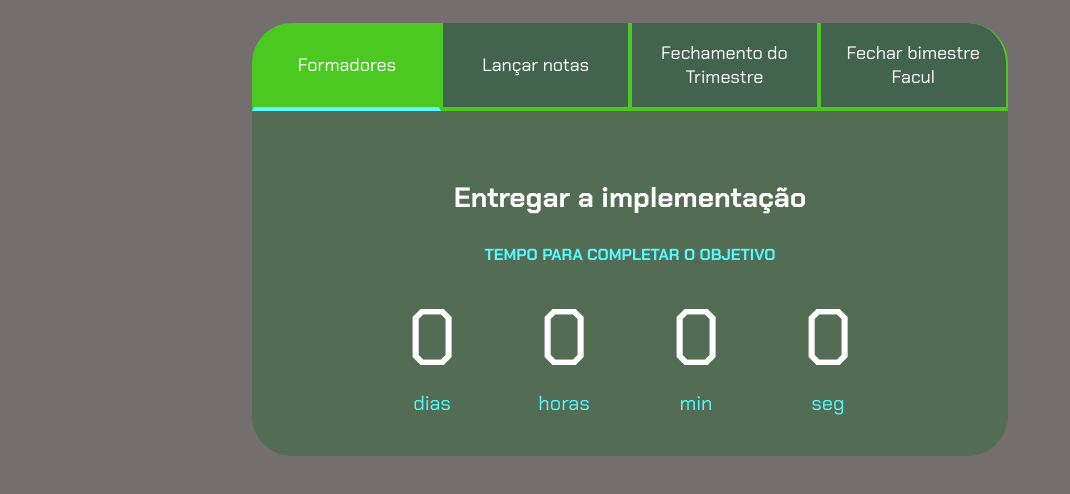
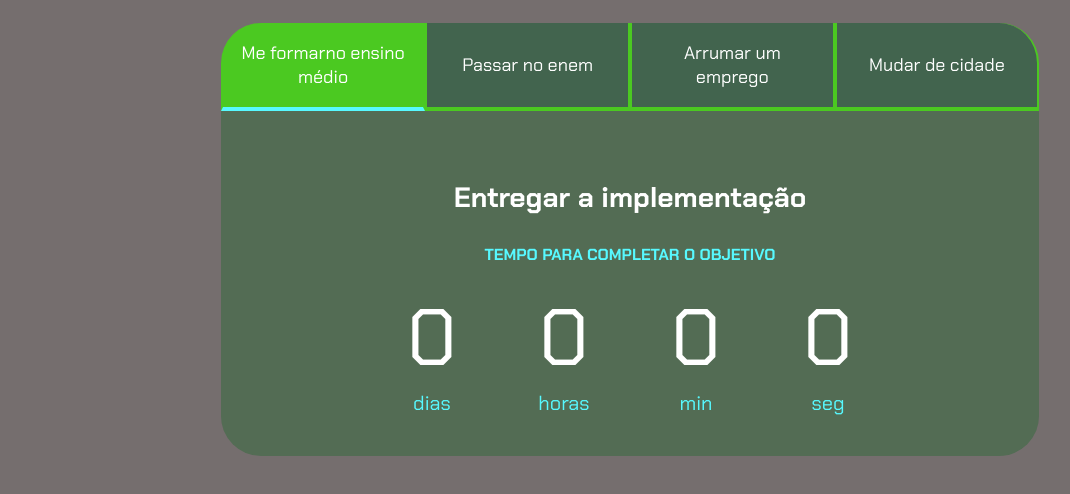
Before and after one commit to Prih001/Meus-Objetivos-Priscila, a plain HTML site: page index.html in a window 1280 px wide. Shown: the part 80-574 px from the top of the page, without its empty margins (10-1080 px from the left). Drawn offline with Linux system fonts and the light colour scheme.

Commit message:
Update index.html

```diff
--- a/index.html
+++ b/index.html
@@ -13,10 +13,10 @@
         <h2 class="titulo-principal">Meus objetivos do ano<span>_</span></h2>
         <div class="conteudo">
             <div class="botoes">
-                <button class="botao ativo">Formadores</button>
-                <button class="botao">Lançar notas</button>
-                <button class="botao">Fechamento do Trimestre</button>
-                <button class="botao">Fechar bimestre Facul</button>
+                <button class="botao ativo">Me formarno ensino médio</button>
+                <button class="botao">Passar no enem</button>
+                <button class="botao">Arrumar um emprego</button>
+                <button class="botao">Mudar de cidade</button>
             </div>
             <div class="abas-textos">
                 <div class="aba-conteudo ativo">
```
